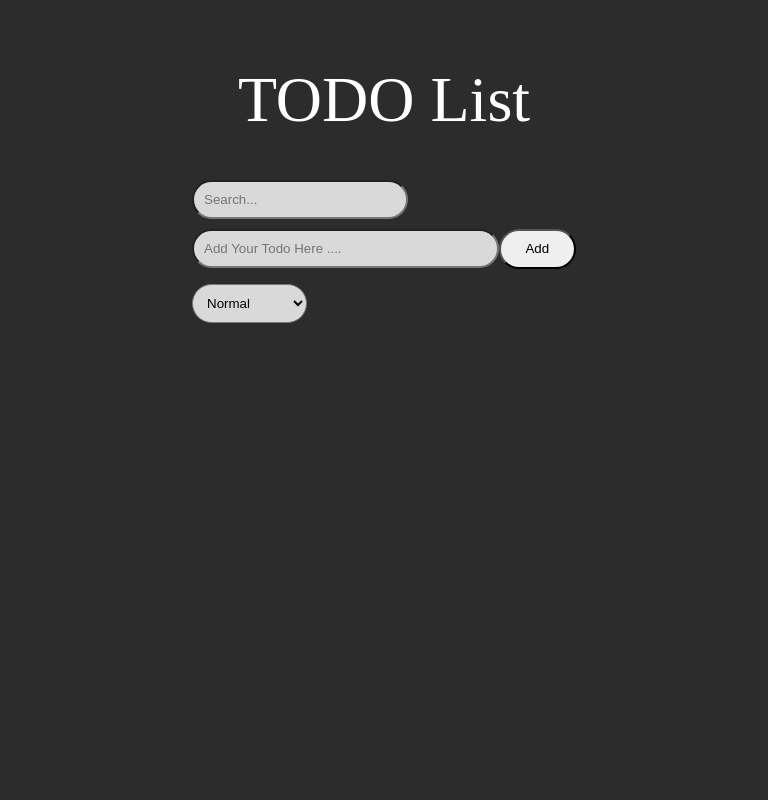
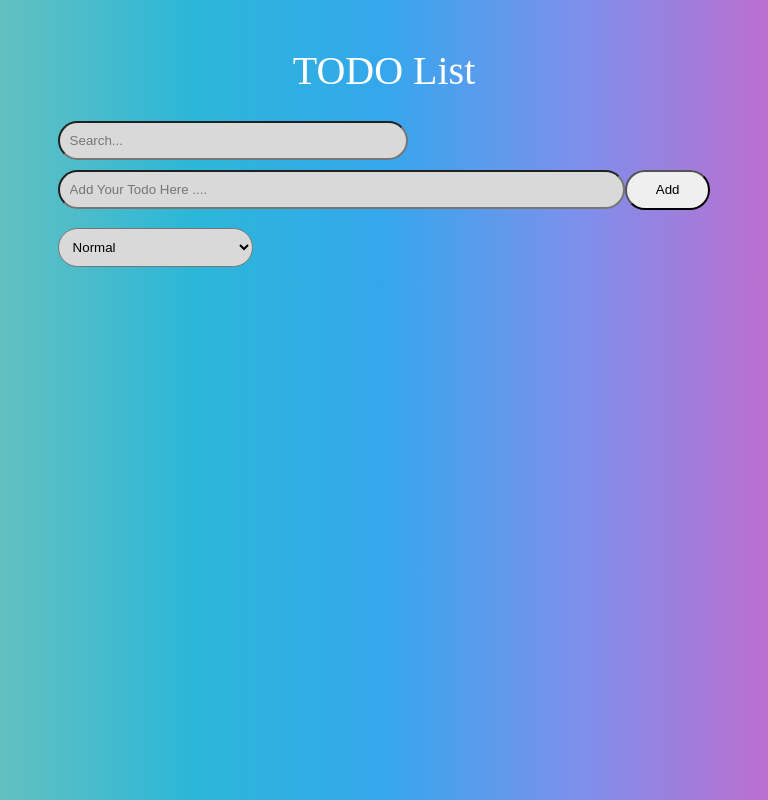
Before and after one commit to Danieldotcomcoder/TodoList-React-Typescript, a React (Create React App) app: page / in a window 768 px wide. Built offline with nearby package versions, Linux system fonts and the light colour scheme.

Commit message:
Add Responsiveness for mobile and tablet devices

```diff
--- a/src/App.css
+++ b/src/App.css
@@ -8,7 +8,8 @@
 .header h1 {
     color: var(--light, #FFF);
     font-family: Racing Sans One;
-    font-size: 64px;
+    font-size: 70px;
+    line-height: 24px;
     font-style: normal;
     font-weight: 400;
     line-height: normal;
@@ -24,12 +25,11 @@
     font-family: Verdana, Geneva, Tahoma, sans-serif;
     font-size: 18px;
     margin-top: 2%;
-    border: 1px solid transparent;
-    box-shadow: 1px 1px 1px 1px white;
+    box-shadow: 2px 2px 2px 2px rgb(78, 78, 78);
     border-radius: 20px;
     box-sizing: border-box;
+    background-image: linear-gradient(to right, #94989d, #7e94b1, #6690c5, #488bd8, #1285eb);
 }
-
 
 .todo-item-details {
     width: 85%;
@@ -38,11 +38,12 @@
     align-items: center;
 }
 
-.checkbox{
+.checkbox {
     height: 20px;
     width: 20px;
     background-color: #eee;
     cursor: pointer;
+    margin-left: 2%;
 }
 
 .todo-text {
@@ -90,9 +91,6 @@
     width: 100px;
 }
 
-
-
-
 .todo-text.completed {
     text-decoration: line-through;
 }
@@ -117,3 +115,36 @@
     width: 30px;
     cursor: pointer;
 }
+
+@media only screen and (min-width: 768px) and (max-width: 1076px) {
+    .app {
+        width: 75%;
+    }
+
+}
+
+@media only screen and (max-width: 768px) {
+    .app {
+        width: 85%;
+    }
+
+    .header h1 {
+        font-size: 40px;
+    }
+
+    .copy-button img {
+        width: 15px;
+    }
+
+    .delete-button img {
+        width: 15px;
+    }
+
+    .todo-item {
+        font-size: 14px;
+    }
+
+    .checkbox {
+        width: 15px;
+    }
+}
--- a/src/index.css
+++ b/src/index.css
@@ -5,8 +5,9 @@ body {
     sans-serif;
   -webkit-font-smoothing: antialiased;
   -moz-osx-font-smoothing: grayscale;
-  background: #2C2C2C;
+  background-image: linear-gradient(to right, #63c0c0, #2bb7d8, #35a7ec, #7c90ec, #bb6fd0);
 }
+
 
 code {
   font-family: source-code-pro, Menlo, Monaco, Consolas, 'Courier New',
```
